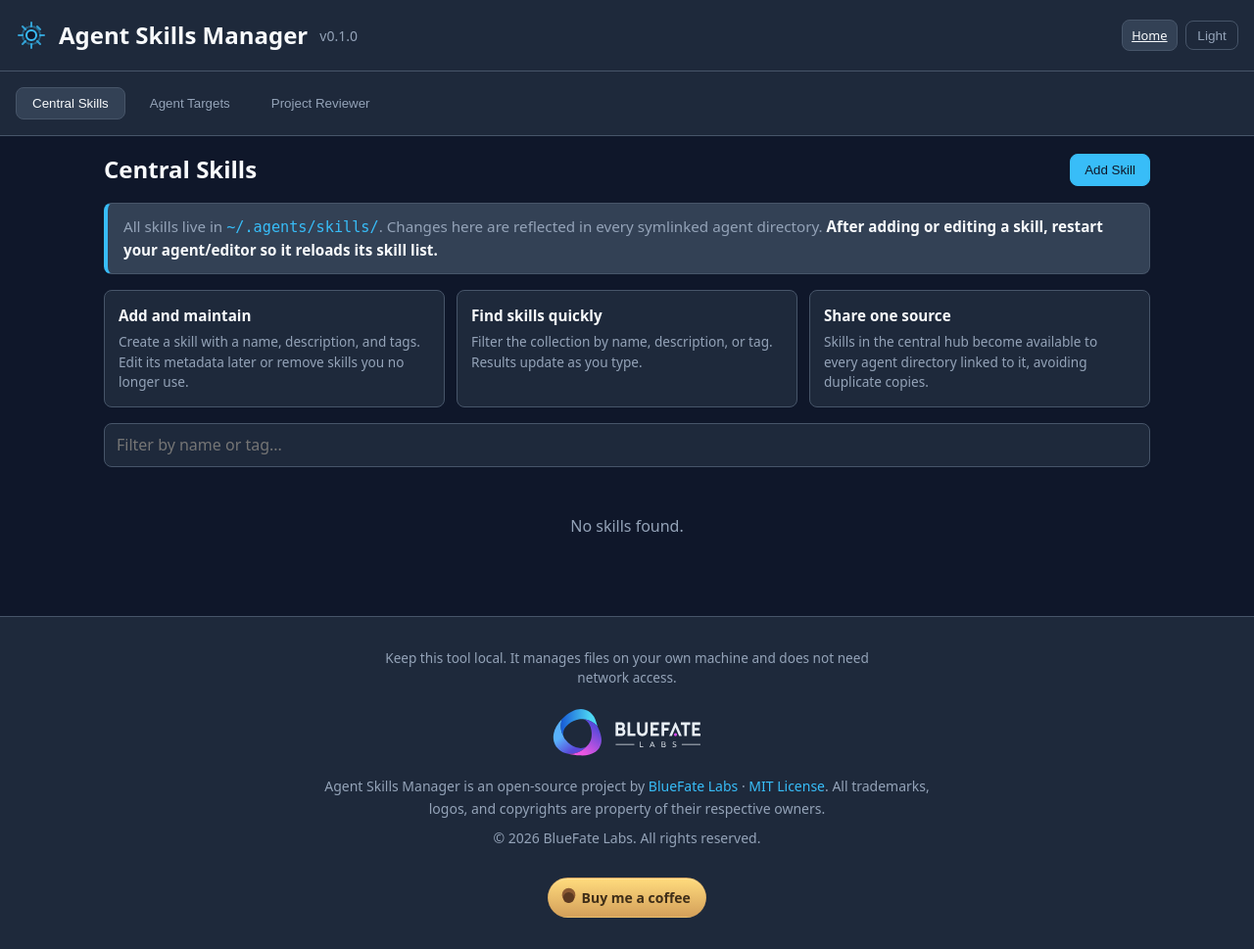
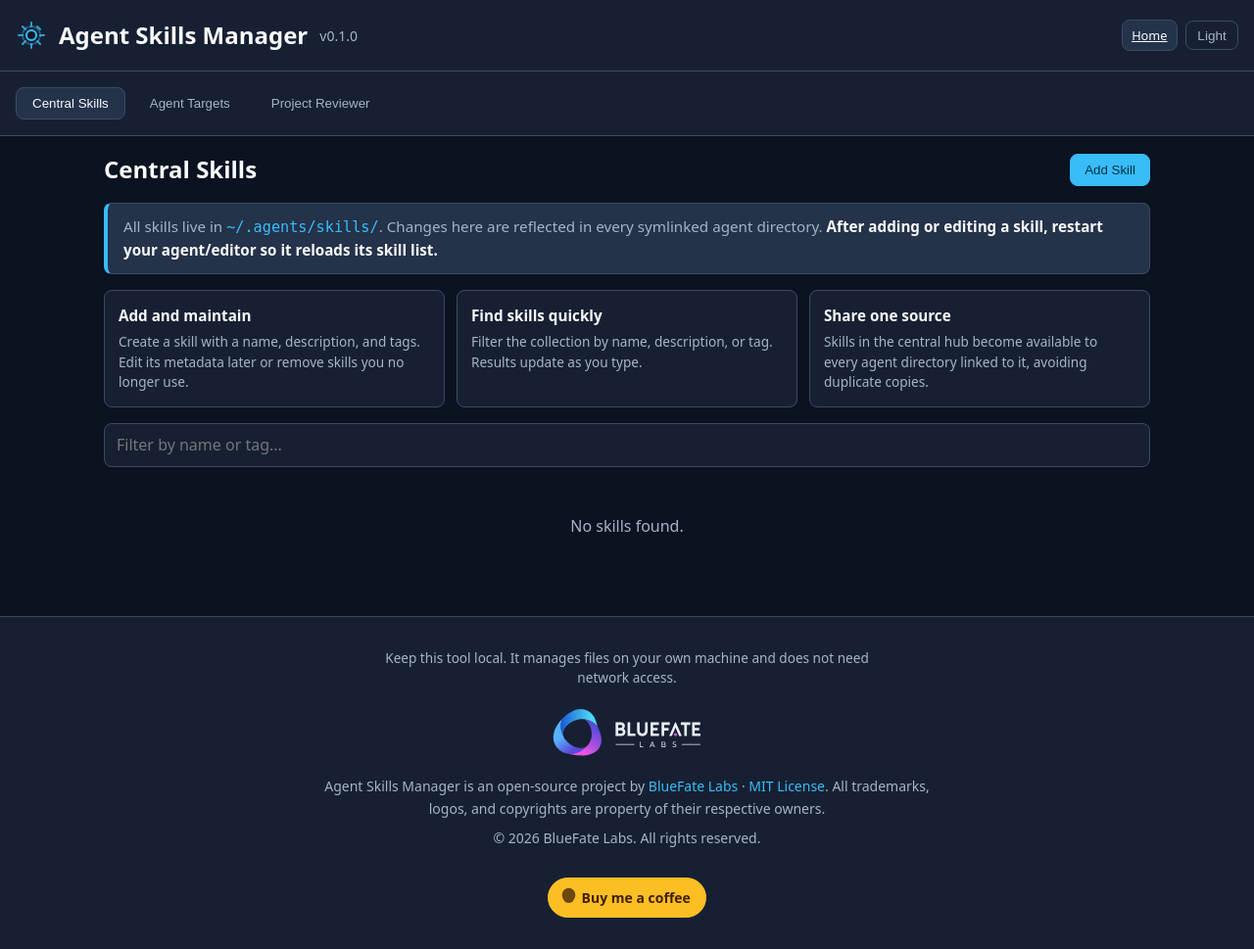
Before and after one commit to bluefate/skill-manager, a FastAPI app: page /app in a window 1280 px wide. Shown: the whole page at 98% size. Run offline with FastAPI, Linux system fonts and the light colour scheme; data that the repository does not hold is empty.

Commit message:
Refine dark and light theme colors

```diff
--- a/src/agent_skills_manager/web/static/style.css
+++ b/src/agent_skills_manager/web/static/style.css
@@ -1,31 +1,57 @@
 :root {
-    --bg: #0f172a;
-    --surface: #1e293b;
-    --surface-light: #334155;
+    --bg: #0b1220;
+    --surface: #172033;
+    --surface-light: #24324a;
+    --surface-hover: #31415d;
     --text: #f8fafc;
-    --text-muted: #94a3b8;
+    --text-muted: #a5b4c8;
     --primary: #38bdf8;
     --primary-hover: #7dd3fc;
+    --primary-contrast: #082f49;
     --success: #4ade80;
+    --success-hover: #86efac;
+    --success-contrast: #052e16;
     --warning: #facc15;
-    --danger: #f87171;
-    --border: #475569;
+    --warning-hover: #fde047;
+    --warning-contrast: #422006;
+    --danger: #fb7185;
+    --danger-hover: #fda4af;
+    --danger-contrast: #4c0519;
+    --border: #3b4b65;
+    --focus-ring: #7dd3fc;
+    --overlay: rgba(2, 6, 23, 0.72);
+    --coffee: #fbbf24;
+    --coffee-hover: #fcd34d;
+    --coffee-contrast: #422006;
     --radius: 8px;
     --gap: 1rem;
 }
 
 body.light-mode {
-    --bg: #f8fafc;
+    --bg: #f5f7fb;
     --surface: #ffffff;
-    --surface-light: #f1f5f9;
-    --text: #0f172a;
-    --text-muted: #64748b;
-    --primary: #0284c7;
-    --primary-hover: #0369a1;
-    --success: #16a34a;
-    --warning: #ca8a04;
+    --surface-light: #eef3f8;
+    --surface-hover: #e2e8f0;
+    --text: #111827;
+    --text-muted: #5f6f82;
+    --primary: #0369a1;
+    --primary-hover: #075985;
+    --primary-contrast: #ffffff;
+    --success: #15803d;
+    --success-hover: #166534;
+    --success-contrast: #ffffff;
+    --warning: #b45309;
+    --warning-hover: #92400e;
+    --warning-contrast: #ffffff;
     --danger: #dc2626;
-    --border: #cbd5e1;
+    --danger-hover: #b91c1c;
+    --danger-contrast: #ffffff;
+    --border: #d5dee9;
+    --focus-ring: #0284c7;
+    --overlay: rgba(15, 23, 42, 0.58);
+    --coffee: #92400e;
+    --coffee-hover: #78350f;
+    --coffee-contrast: #ffffff;
 }
 
 * {
@@ -172,13 +198,13 @@
 }
 
 .btn:hover {
-    background: #475569;
+    background: var(--surface-hover);
 }
 
 .btn.primary {
     background: var(--primary);
     border-color: var(--primary);
-    color: #0f172a;
+    color: var(--primary-contrast);
 }
 
 .btn.primary:hover {
@@ -776,13 +827,12 @@
     margin-top: 1rem;
     padding: 0.55rem 0.95rem;
     border-radius: 999px;
-    background: linear-gradient(180deg, #ffdb7d, #d4a05a);
-    color: #3f2e18 !important;
+    background: var(--coffee);
+    color: var(--coffee-contrast) !important;
     font-weight: 600;
     text-decoration: none;
-    border: 1px solid rgba(212, 160, 90, 0.45);
-    box-shadow: 0 1px 0 rgba(255, 255, 255, 0.2) inset;
-    transition: transform 0.15s ease, filter 0.15s ease;
+    border: 1px solid var(--coffee);
+    transition: transform 0.15s ease, background 0.15s ease;
 }
 
 .coffee-btn::before {
@@ -790,12 +840,15 @@
     width: 0.7rem;
     height: 0.7rem;
     border-radius: 50% 50% 45% 45%;
-    background: #5c3a22;
-    box-shadow: 0 -0.18rem 0 0.08rem #8b5a33;
+    background: currentColor;
+    box-shadow: 0 -0.18rem 0 0.08rem currentColor;
+    opacity: 0.75;
 }
 
 .coffee-btn:hover {
-    filter: brightness(1.06);
+    background: var(--coffee-hover);
+    color: var(--coffee-contrast) !important;
+    text-decoration: none;
     transform: translateY(-1px);
 }
 
--- a/src/agent_skills_manager/web/templates/home.html
+++ b/src/agent_skills_manager/web/templates/home.html
@@ -15,7 +15,7 @@
         })();
     </script>
     <style>
-        html.light-active body { background: #f8fafc; color: #0f172a; }
+        html.light-active body { background: #f5f7fb; color: #111827; }
     </style>
 </head>
 <body>
--- a/src/agent_skills_manager/web/templates/index.html
+++ b/src/agent_skills_manager/web/templates/index.html
@@ -16,7 +16,7 @@
         })();
     </script>
     <style>
-        html.light-active body { background: #f8fafc; color: #0f172a; }
+        html.light-active body { background: #f5f7fb; color: #111827; }
     </style>
 </head>
 <body>
```
Also changed, not shown: other parts of src/agent_skills_manager/web/static/style.css (+33 -8 lines).
